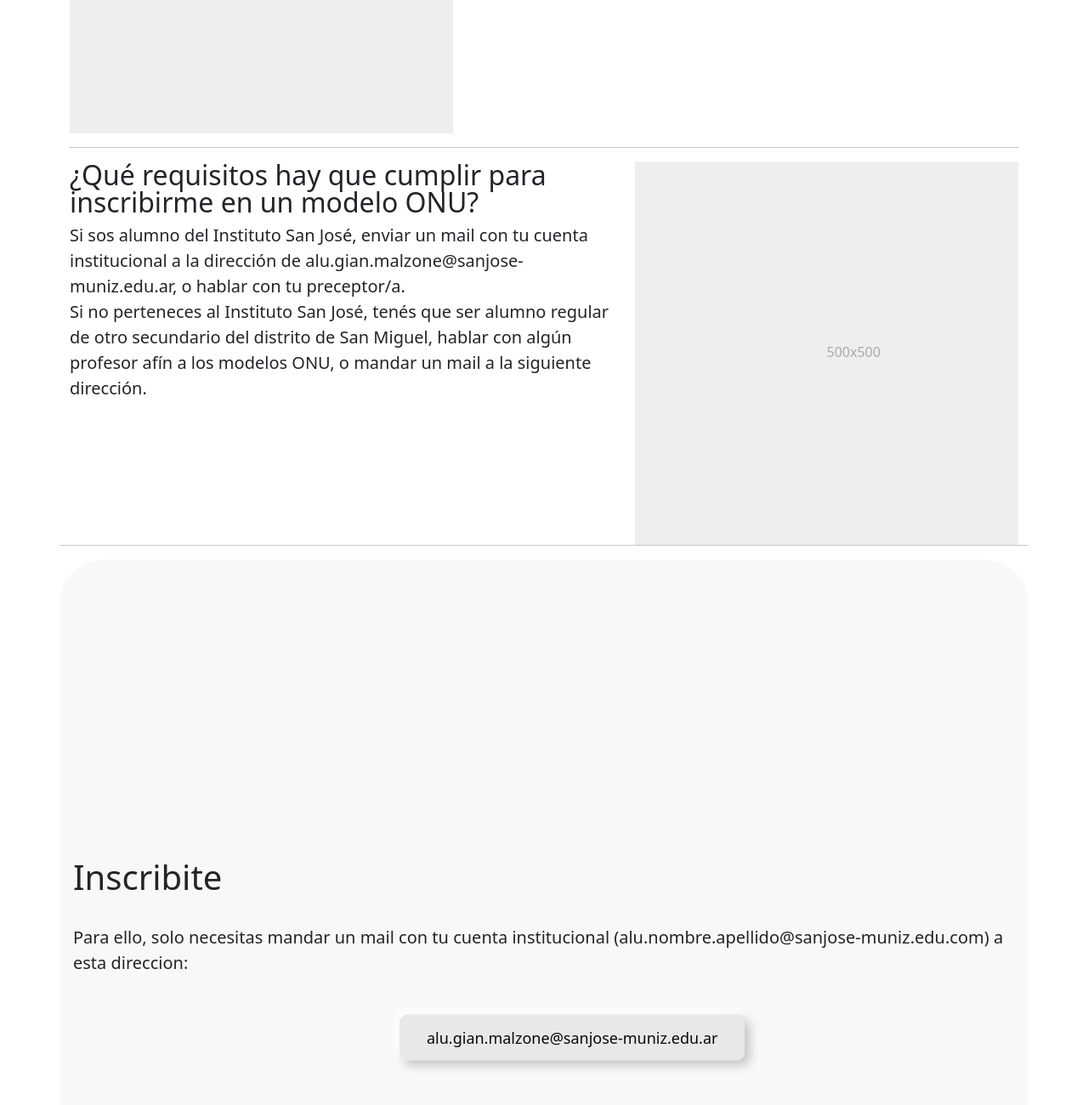
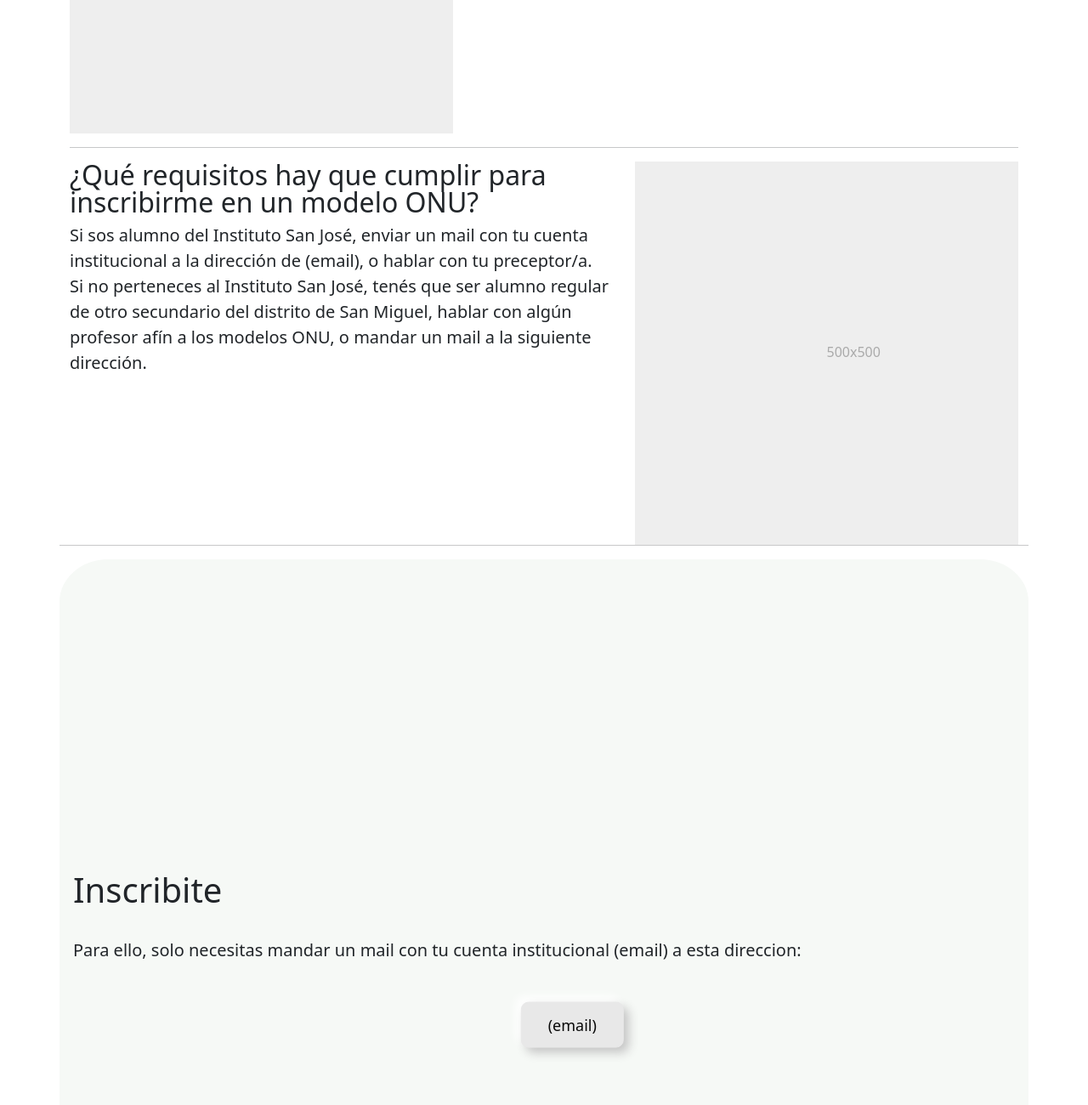
Before and after one commit to gianfrancomalzone/MISJ, a website: page index.html in a window 1280 px wide. Shown: the part 1058-2358 px from the top of the page at 85% size. Drawn offline with nearby package versions, Linux system fonts and the light colour scheme.

Commit message:
v2.0
actualizacion

```diff
--- a/index.html
+++ b/index.html
@@ -26,12 +26,7 @@
       rel="stylesheet"
     />
 
-    <link
-      href="https://getbootstrap.com/docs/5.2/dist/css/bootstrap.min.css"
-      rel="stylesheet"
-      integrity="sha384-gH2yIJqKdNHPEq0n4Mqa/HGKIhSkIHeL5AyhkYV8i59U5AR6csBvApHHNl/vI1Bx"
-      crossorigin="anonymous"
-    />
+<link href="https://getbootstrap.com/docs/5.2/dist/css/bootstrap.min.css" rel="stylesheet" integrity="sha384-rbsA2VBKQhggwzxH7pPCaAqO46MgnOM80zW1RWuH61DGLwZJEdK2Kadq2F9CUG65" crossorigin="anonymous">
 
     <link rel="stylesheet" href="css/style.css" />
   </head>
@@ -225,7 +220,7 @@
           <p class="lead">
             Si sos alumno del Instituto San José, enviar un mail con tu cuenta
             institucional a la dirección de
-            alu.gian.malzone@sanjose-muniz.edu.ar, o hablar con tu preceptor/a.
+            (email), o hablar con tu preceptor/a.
             <br />
             Si no perteneces al Instituto San José, tenés que ser alumno regular
             de otro secundario del distrito de San Miguel, hablar con algún
@@ -256,13 +251,13 @@
       <br>
       <p class="lead">
         Para ello, solo necesitas mandar un mail con tu cuenta institucional
-        (alu.nombre.apellido@sanjose-muniz.edu.com) a esta direccion:
+        (email) a esta direccion:
       </p>
       <br>
       <a
-        href="mailto:alu.gian.malzone@sanjose-muniz.edu.ar?subject=Solicitud%20para%20la%20inscripcion%20formal%20en%20los%20Modelos%20ONU&body=(Por%20favor%2C%20por%20temas%20de%20organizacion%2C%20no%20borrar%20o%20modificar%20el%20asunto)"
+        href="mailto:(email)?subject=Solicitud%20para%20la%20inscripcion%20formal%20en%20los%20Modelos%20ONU&body=(Por%20favor%2C%20por%20temas%20de%20organizacion%2C%20no%20borrar%20o%20modificar%20el%20asunto)"
     class="btn transicionBoton position-relative top-50 start-50 translate-middle"
-    >alu.gian.malzone@sanjose-muniz.edu.ar</a>
+    >(email)</a>
 </div>
 </div>
 </div>
```
